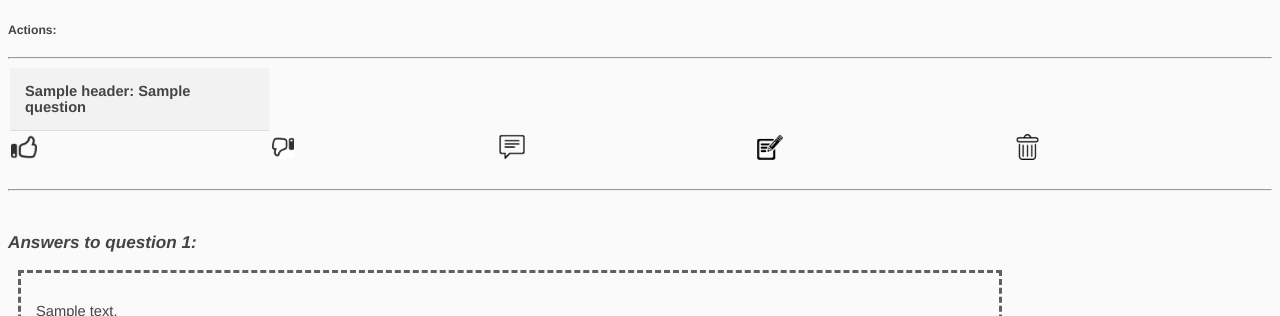
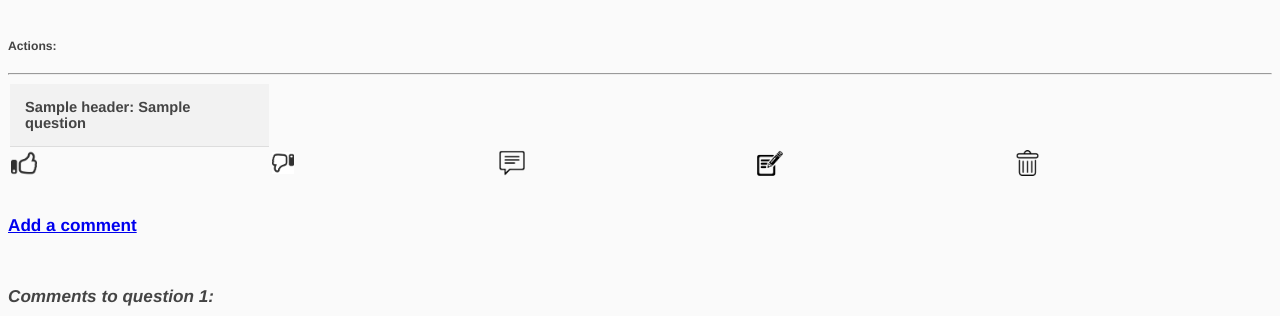
Before and after one commit to Therion95/Ask-mate, a Flask app: template templates/question.html in a window 1280 px wide. Shown: the part 649-965 px from the top of the page. Run offline with Flask 2, Linux system fonts and the light colour scheme; the template is opened without the code that fills it: most values are stand-ins (such as "Sample title", 1, 10 or a date in 2020).

Commit message:
Comments

```diff
--- a/server.py
+++ b/server.py
@@ -12,6 +12,8 @@
 # GLOBAL directories to our CSV files:
 QUESTIONS = os.environ.get('QUESTIONS_PATH')
 ANSWERS = os.environ.get('ANSWERS_PATH')
+COMMENTS_Q = os.environ.get('COMMENTS_Q')
+COMMENTS_A = os.environ.get('COMMENTS_A')
 
 
 @app.route("/")
@@ -29,17 +31,19 @@
 
 @app.route('/question/<int:question_id>', methods=['GET'])
 def question_display(question_id):
-    global QUESTIONS, ANSWERS
-    question_to_display, headers, answers = data_manager.question_display(question_id, QUESTIONS, ANSWERS)
+    global QUESTIONS, ANSWERS, COMMENTS_Q, COMMENTS_A
+    question_to_display, headers, answers, comments, comments_a = data_manager.question_display(question_id, QUESTIONS,
+                                                                                        ANSWERS, COMMENTS_Q, COMMENTS_A)
 
-    return render_template('question.html', question=question_to_display, headers=headers, answers=answers)
+    return render_template('question.html', question=question_to_display, headers=headers, answers=answers,
+                           comments=comments, comments_a=comments_a)
 
 
 @app.route('/question/<int:question_id>/edit', methods=['GET', 'POST'])
 def question_edit(question_id):
-    global QUESTIONS, ANSWERS
+    global QUESTIONS, ANSWERS, COMMENTS_Q, COMMENTS_A
     if request.method == 'GET':
-        question_to_edit = data_manager.question_display(question_id, QUESTIONS, ANSWERS)[0]
+        question_to_edit = data_manager.question_display(question_id, QUESTIONS, ANSWERS, COMMENTS_Q, COMMENTS_A)[0]
 
         return render_template('question_edit.html', question=question_to_edit)
 
@@ -142,5 +146,27 @@
         return redirect(url_for('question_display', question_id=question_id))
 
 
+@app.route('/question/<int:question_id>/new_comment', methods=['GET', 'POST'])
+def add_comment_to_question(question_id):
+    if request.method == 'GET':
+        return render_template('comment_question.html',  question_id=question_id)
+    elif request.method == 'POST':
+        requested_data = dict(request.form)
+        data_manager.comment_question(requested_data, question_id)
+
+        return redirect(url_for('question_display', question_id=question_id))
+
+
+@app.route('/question/<int:question_id>/<int:answer_id>/new_comment', methods=['GET', 'POST'])
+def add_comment_to_answer(question_id, answer_id):
+    if request.method == 'GET':
+        return render_template('comment_answer.html',  answer_id=answer_id, question_id=question_id)
+    elif request.method == 'POST':
+        requested_data = dict(request.form)
+        data_manager.comment_answer(requested_data, answer_id, question_id)
+
+        return redirect(url_for('question_display', answer_id=answer_id, question_id=question_id))
+
+
 if __name__ == "__main__":
     app.run()
--- a/templates/question.html
+++ b/templates/question.html
@@ -17,6 +17,8 @@
         <br><p><h3><i>{{ headers[6] }}:</i></h3>
         <img src="/{{ question['image'] }}" alt="Picture" style="width: 30%;" />
     {% endif %}
+    <br>
+    <br>
     <h5>Actions:</h5><hr>
     <table>
             <tr><th class="question">{{ headers[3] }}: {{ question[headers[3]] }}</th></tr>
@@ -25,9 +27,15 @@
                <td class="question"><a href={{ url_for('question_voting_down', question_id=question['id']) }}><img src="/static/images/thumb_down.png" alt="Thumb down button" style="width: 10%;" /></a></td>
                <td class="question"><a href={{ url_for("answer_question", question_id=question["id"]) }}><img src="/static/images/answer.png" alt="Answer the question" style="width: 10%"></a></td>
                <td class="question"><a href={{ url_for('question_edit', question_id=question['id']) }}><img src="/static/images/edit.png" alt="Edit button" style="width: 10%;" /></a></td>
-               <td class="question"><a href={{ url_for('question_delete', question_id=question['id']) }}><img src="/static/images/delete.png" alt="Delete button" style="width: 10%;" /></a></td>
+               <td class="question"><a href={{ url_for('question_delete', question_id=question['id']) }}><img src="/static/images/delete.png" alt="Delete button" style="width: 10%;" title="Delete"/></a></td>
            </tr></table>
-
+    <br>
+    <h3><a href="{{ url_for("add_comment_to_question", question_id=question['id']) }}">Add a comment</a></h3>
+    <br>
+    <h3><i>Comments to question {{ question['id'] }}:</i></h3>
+    {% for comment in comments %}
+        <b>{{ comment['message'] }}</b><br>at {{ comment['submission_time'] }}<br><br>
+    {% endfor %}
     <br>
     <hr><br>
     <p><h3><i>Answers to question {{ question['id'] }}:</i></h3>
@@ -37,12 +45,22 @@
            {% if answer['image'] != "" %}
                <img src="/{{ answer['image'] }}" alt="Picture" style="width: 30%;" /><br><br>
            {% endif %}
+           <br><br>
+           <h3><a href="{{ url_for("add_comment_to_answer", question_id=question['id'], answer_id=answer['id']) }}">Add a comment</a></h3><br>
+           <h3><i>Comments to answer {{ answer['id'] }}:</i></h3>
+           {% for comment in comments_a %}
+               {% if answer['id'] == comment['answer_id'] %}
+           <b>{{ comment['message'] }}</b><br>at {{ comment['submission_time'] }}<br><br>
+               {% endif %}
+           {% endfor %}
+           <br><br>
            <p><h5>Actions:</h5>
            <hr>
            <table>
                <tr><th class="answer">{{ headers[3] }}: {{ answer[headers[3]] }}</th></tr>
            <tr class="answer">
-               <td class="answer"><a href={{ url_for('answer_voting_up', answer_id=answer['id']) }}><img src="/static/images/thumb_up.ico" alt="Thumb up button" style="width: 10%;" /></a></td>
+               <td class="answer"><a href={{ url_for('answer_voting_up', answer_id=answer['id']) }}><img src="/static/images/thumb_up.ico" alt="Thumb up button"
+                                                                                                                 style="width: 10%; display: block;margin-left: auto; margin-right: auto;"/></a>VOTE</td>
                <td class="answer"><a href={{ url_for('answer_voting_down', answer_id=answer['id']) }}><img src="/static/images/thumb_down.png" alt="Thumb down button" style="width: 10%;" /></a></td>
                <td class="answer"><a href={{ url_for('answer_edit', answer_id=answer['id']) }}><img src="/static/images/edit.png" alt="Edit button" style="width: 10%;" /></a></td>
                <td class="answer"><a href={{ url_for('answer_delete', answer_id=answer['id']) }}><img src="/static/images/delete.png" alt="Delete button" style="width: 10%;" /></a></td>
```
Also changed, not shown: data/comments_answers.csv (added, +14 -0 lines), data/comments_questions.csv (added, +8 -0 lines), data_manager.py (+24 -2 lines), templates/comment_answer.html (added, +19 -0 lines), templates/comment_question.html (added, +19 -0 lines).
